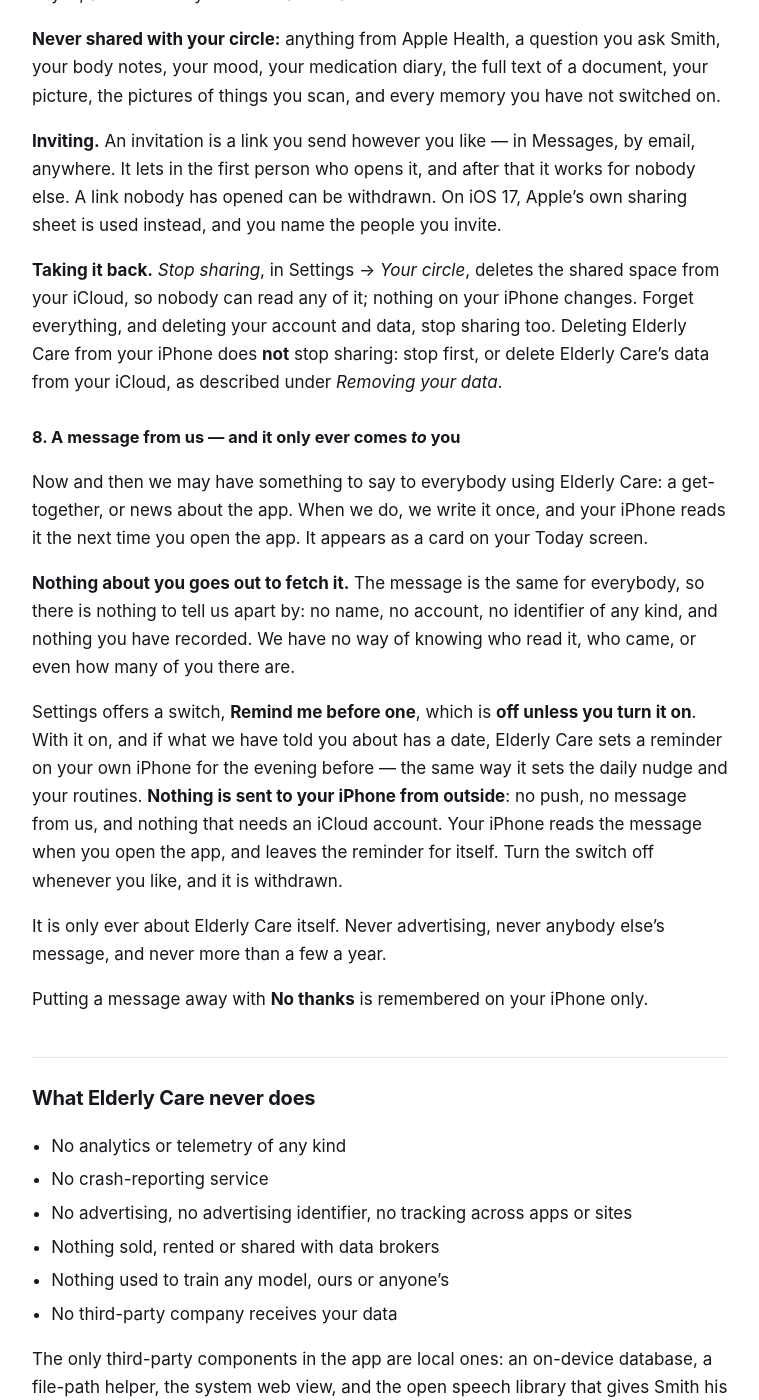
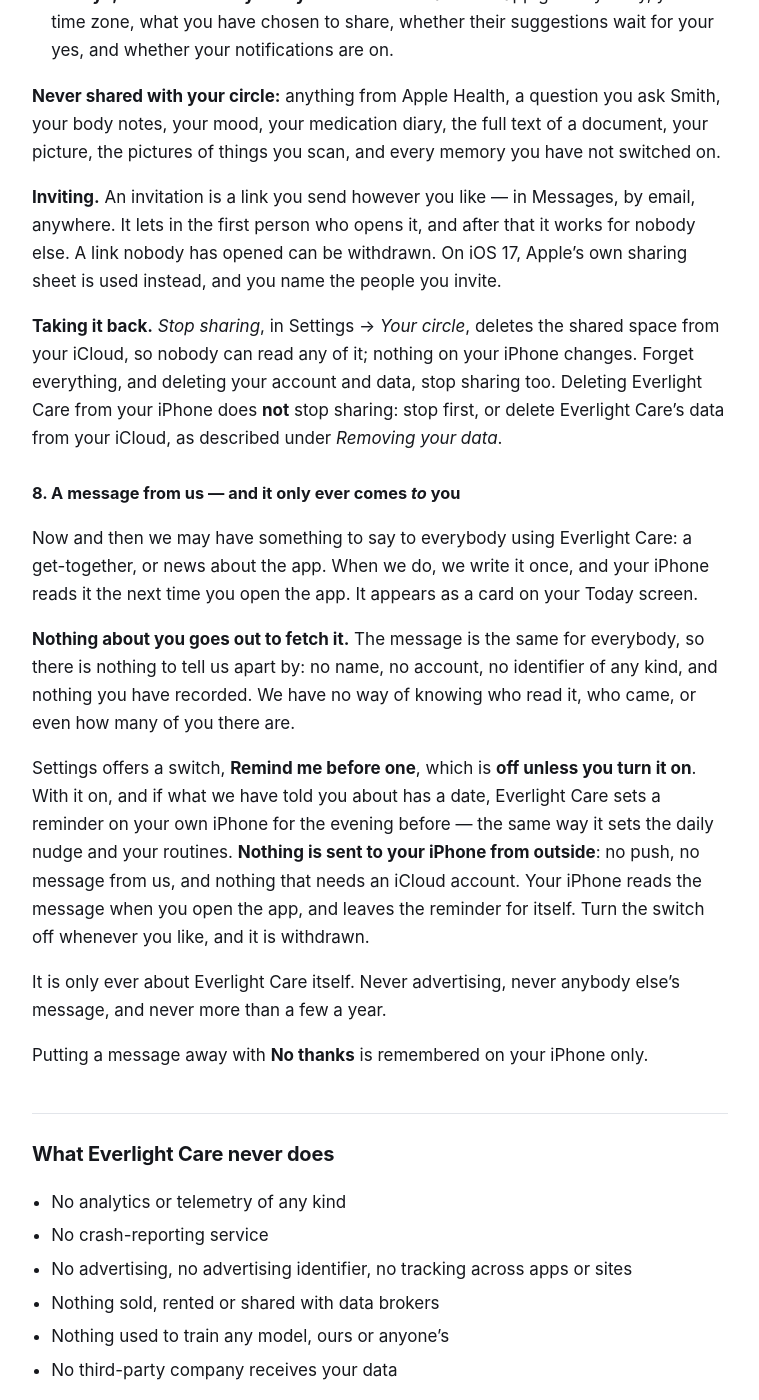
Before and after one commit to Nadershaterian/elderly-care-privacy, a Jekyll site: the page built from index.md, in a window 1280 px wide and 1400 px high, scrolled down 5713 px. Shown: the whole window, without its empty margins (260-1019 px from the left). Built offline with Jekyll 4.4.1, drawn with Linux system fonts in a browser that asks for light colours; some of the changed text lies outside the part shown.

Commit message:
Everlight Care, in the policy's text too
Co-Authored-By: Claude Opus 5.5 <noreply@anthropic.com>

```diff
--- a/index.md
+++ b/index.md
@@ -1,19 +1,19 @@
 ---
 layout: default
-title: Privacy Policy — Elderly Care
+title: Privacy Policy — Everlight Care
 ---
 
-# Elderly Care — Privacy Policy
+# Everlight Care — Privacy Policy
 
-**Last updated 24 October 2026.**
-Applies to Elderly Care for iPhone, published by School Fab Lab.
+**Last updated 25 October 2026.**
+Applies to Everlight Care for iPhone, published by School Fab Lab.
 {: .meta}
 
 Contact for anything on this page: **nader@schoolfablab.com**
 
 ## The short version
 
-Elderly Care keeps what you tell it on your iPhone.
+Everlight Care keeps what you tell it on your iPhone.
 
 There is no account to create. There is no server of ours. There is no
 analytics, no crash reporting service, no advertising, and no third-party
@@ -28,7 +28,7 @@ download — Smith's voice, fetched once. All seven are described below, in
 full. An eighth item is there for completeness and goes the other way: a
 message from us, which your iPhone reads and which carries nothing about you.
 
-## What Elderly Care holds, and where it lives
+## What Everlight Care holds, and where it lives
 
 <div class="tablewrap" markdown="1">
 
@@ -46,7 +46,7 @@ message from us, which your iPhone reads and which carries nothing about you.
 
 </div>
 
-When you import a document, iOS gives the app a temporary copy. Elderly Care
+When you import a document, iOS gives the app a temporary copy. Everlight Care
 reads the words out of that copy and deletes it. Your original file is never
 moved or changed.
 
@@ -73,7 +73,7 @@ it. Apple keeps it encrypted, on its servers and on the way there, with keys
 Apple holds, as it does for most iCloud data: Apple can decrypt it on your
 behalf. Turning on Advanced Data Protection for iCloud does not change that for
 these copies, because Apple's end-to-end protection for an app's data covers
-its encrypted fields, and Elderly Care keeps your memories in ordinary ones.
+its encrypted fields, and Everlight Care keeps your memories in ordinary ones.
 What you share with your circle is kept differently (section 7).
 
 For each memory, the copy contains exactly:
@@ -110,7 +110,7 @@ name.
 
 ### 3. Speech recognition
 
-When you speak to Elderly Care, it asks iOS to transcribe on the device
+When you speak to Everlight Care, it asks iOS to transcribe on the device
 wherever your iPhone supports it. On a device or a language where on-device
 recognition is not available, iOS sends that audio to Apple's speech
 recognition service. An app cannot force an on-device model to exist, so we
@@ -122,7 +122,7 @@ If you import photos, the coordinates stored in them are sent to Apple's
 geocoding service to turn them into a place name — "Lakeview", not a latitude.
 The photographs themselves are never sent anywhere.
 
-When you keep something you scanned in the Lab as a memory, Elderly Care takes
+When you keep something you scanned in the Lab as a memory, Everlight Care takes
 one location fix, if you allow location, and sends it to the same Apple
 service to name the place. The name is kept with the memory; the position
 itself is not kept at all. With no connection or no fix, the memory is kept
@@ -188,14 +188,14 @@ some of what is on your iPhone. Nobody sees anything until you invite them and
 choose what they see, in Settings → *Your circle* or by asking Smith.
 
 **Nobody can join yet.** The people you invite would see what you share in a
-caregiver app, and Elderly Care does not have one of its own yet. Its
+caregiver app, and Everlight Care does not have one of its own yet. Its
 invitations ask them to use Shaterian Caregiver, our caregiver app for another
-app of ours, and that app cannot open an Elderly Care circle. Until Elderly
+app of ours, and that app cannot open an Everlight Care circle. Until Everlight
 Care has a caregiver app, an invitation puts what you choose to share in your
 iCloud, as described below, but nobody can join and see it. *Stop sharing*
 removes it. This page will change when that does.
 
-**Where it goes.** Elderly Care keeps one space in **your own iCloud private
+**Where it goes.** Everlight Care keeps one space in **your own iCloud private
 database** and shares it, through iCloud, with the people you invite and with
 nobody else. There is no server of ours in between: School Fab Lab has no
 credentials for it and no way to read it. What is in it is kept in iCloud's
@@ -230,13 +230,13 @@ the people you invite.
 **Taking it back.** *Stop sharing*, in Settings → *Your circle*, deletes the
 shared space from your iCloud, so nobody can read any of it; nothing on your
 iPhone changes. Forget everything, and deleting your account and data, stop
-sharing too. Deleting Elderly Care from your iPhone does **not** stop sharing:
-stop first, or delete Elderly Care's data from your iCloud, as described under
+sharing too. Deleting Everlight Care from your iPhone does **not** stop sharing:
+stop first, or delete Everlight Care's data from your iCloud, as described under
 *Removing your data*.
 
 ### 8. A message from us — and it only ever comes *to* you
 
-Now and then we may have something to say to everybody using Elderly Care: a
+Now and then we may have something to say to everybody using Everlight Care: a
 get-together, or news about the app. When we do, we write it once, and your
 iPhone reads it the next time you open the app. It appears as a card on your
 Today screen.
@@ -248,19 +248,19 @@ knowing who read it, who came, or even how many of you there are.
 
 Settings offers a switch, **Remind me before one**, which is **off unless you
 turn it on**. With it on, and if what we have told you about has a date,
-Elderly Care sets a reminder on your own iPhone for the evening before — the
+Everlight Care sets a reminder on your own iPhone for the evening before — the
 same way it sets the daily nudge and your routines. **Nothing is sent to your
 iPhone from outside**: no push, no message from us, and nothing that needs an
 iCloud account. Your iPhone reads the message when you open the app, and
 leaves the reminder for itself. Turn the switch off whenever you like, and it
 is withdrawn.
 
-It is only ever about Elderly Care itself. Never advertising, never anybody
+It is only ever about Everlight Care itself. Never advertising, never anybody
 else's message, and never more than a few a year.
 
 Putting a message away with **No thanks** is remembered on your iPhone only.
 
-## What Elderly Care never does
+## What Everlight Care never does
 
 - No analytics or telemetry of any kind
 - No crash-reporting service
@@ -285,7 +285,7 @@ described in section 5.
 | Photos | Optional import of days and places from your library |
 | Calendar and Reminders | Your calendar is **read, never copied**: when you ask Smith what is on today or when your next appointment is, the events for those days are read on your iPhone to answer, and not stored. Smith asks for this permission the first time you ask; without it he answers from your routines and reminders and can open the Calendar app for you. Reminders are treated the same way: if you connect them, what is due is read to answer and for the daily reminder, and nothing is copied in. Adding an appointment you ask Smith for goes through Apple's own Add Event screen, which needs no permission and shows the app nothing |
 | Contacts | Names, so people in your life are recognised — and, when you ask Smith to call or message someone, that person's number. Read at the moment you ask; never kept |
-| Apple Health | **Read only.** Steps, resting heart rate, HRV, sleep, walking speed and steadiness. Elderly Care never writes to Health |
+| Apple Health | **Read only.** Steps, resting heart rate, HRV, sleep, walking speed and steadiness. Everlight Care never writes to Health |
 | Camera | Scanning a room so the app can recognise where you are later, and taking your picture, if you choose the camera for it. In the Lab: lifting out an object you scan, to keep as a memory |
 | Location (while using the app) | Answering "where am I" and guiding you home. In the Lab: noting where you kept something you scanned, named by Apple's map service (section 4) |
 | Notifications | One daily reminder, if you want it — written on your iPhone from your calendar for that day and your own earlier years, never sent anywhere; any reminder you ask Smith to set; routines — repeating reminders such as pills at 8 and 8, with a Taken button that records the dose; and, if you have a circle, a note when somebody in it suggests something, joins or leaves |
@@ -335,7 +335,7 @@ it off in Settings → *Smith*, or say "stop the memory games".
 
 The Lab, in Settings, holds Health — your body notes, your medicines and the
 summary for your doctor, all described on this page — and one thing we are
-trying out: **Scan an object**. Point the camera at something, and Elderly
+trying out: **Scan an object**. Point the camera at something, and Everlight
 Care lifts it out of the picture, says what it is, and — if you choose — keeps
 it as a memory with its picture.
 
@@ -352,9 +352,9 @@ it as a memory with its picture.
 - **Removing it.** Like any memory: on its own, or with Forget everything. Its
   picture goes with it.
 
-## Paying for Elderly Care
+## Paying for Everlight Care
 
-On the App Store, Elderly Care will be free for two weeks, then a small
+On the App Store, Everlight Care will be free for two weeks, then a small
 monthly subscription — the price is shown in your own currency before you
 subscribe. Test versions, through Apple's TestFlight, have no subscription:
 nothing is offered and nothing is paid.
@@ -380,9 +380,9 @@ cancelled trial never locks you away from what is yours.
 
 ## Your picture, and your face
 
-**Elderly Care does not capture your face.** Shaterian, the app of ours that
-Elderly Care began as, can measure a face with the iPhone's TrueDepth camera
-to build a likeness of you. That part of the code is still inside Elderly
+**Everlight Care does not capture your face.** Shaterian, the app of ours that
+Everlight Care began as, can measure a face with the iPhone's TrueDepth camera
+to build a likeness of you. That part of the code is still inside Everlight
 Care, but nothing in the app leads to it: the camera is never used for it,
 and no face data is collected.
 
@@ -396,7 +396,7 @@ and the colours are cleared when you change or remove the picture.
 
 ## Health information
 
-Elderly Care reads from Apple Health and **never writes to it**. Figures are
+Everlight Care reads from Apple Health and **never writes to it**. Figures are
 read when they are shown, and are not copied into the app's own storage.
 
 Health information is never used for advertising, never shared with anyone you
@@ -410,7 +410,7 @@ It is **not** copied to your iCloud, even with sync on — nothing that came
 from Apple Health, and none of your body notes, medication diary or hand-typed
 figures, ever is.
 
-**Elderly Care is not a medical device.** It does not diagnose, treat or give
+**Everlight Care is not a medical device.** It does not diagnose, treat or give
 medical advice, and it is not a substitute for your doctor, nurse or
 specialist. Questions that call for a medical decision are redirected to your
 care team before they reach any model.
@@ -446,13 +446,13 @@ leave them out:
   every iPhone that syncs with it, and the app says so before you confirm.
   With sync off, it clears this iPhone only, and anything already in your
   iCloud from earlier stays there; to remove that, go to **iOS Settings → your
-  name → iCloud → Manage Account Storage** and delete Elderly Care's data, or
+  name → iCloud → Manage Account Storage** and delete Everlight Care's data, or
   use *Delete your account and data*. We cannot do it for you: it is your
   private database and we have no access to it.
 - **Your circle has its own copy.** *Stop sharing*, in Settings → Your circle,
   deletes the space you share from your iCloud, and Forget everything does the
   same. Deleting the app does not: if you delete it without stopping, delete
-  Elderly Care's data from your iCloud as above, which removes the shared space
+  Everlight Care's data from your iCloud as above, which removes the shared space
   too.
 - **Scanned place maps cannot yet be removed inside the app.** They are held by
   a component the app cannot currently delete from. They stay on your iPhone
@@ -468,21 +468,23 @@ is removed as described above.
 
 ## Children
 
-Elderly Care is made for adults and is not directed at children.
+Everlight Care is made for adults and is not directed at children.
 
 ## Changes to this policy
 
 If what the app does changes, this page changes in the same release, and the
 date at the top changes with it.
 
-This is Elderly Care's first policy, published on 22 October 2026. Elderly
-Care began on 20 October 2026 as a copy of Shaterian, another app of ours, and
-still shares its code, so this page began as Shaterian's policy. It differs
-where the apps do: Elderly Care does not capture your face, its circle has no
-caregiver app yet, and Health is in the Lab.
+This is the app's first policy, published on 22 October 2026, when it was
+called Elderly Care. It began on 20 October 2026 as a copy of Shaterian,
+another app of ours, and still shares its code, so this page began as
+Shaterian's policy. It differs where the apps do: Everlight Care does not
+capture your face, its circle has no caregiver app yet, and Health is in the
+Lab.
 
 On 24 October 2026 the memory game was added, and section 4 says that a
-scan kept in a place you have mapped notes that place's name.
+scan kept in a place you have mapped notes that place's name. On 25 October
+2026 the app was renamed Everlight Care; nothing it does changed.
 
 ## Contact
 
```
